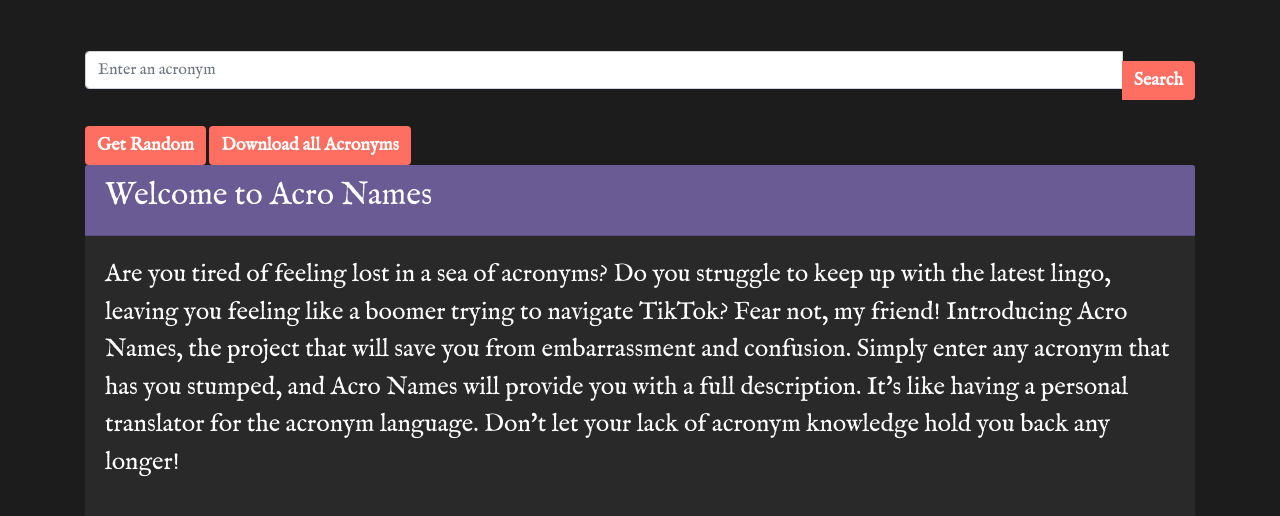
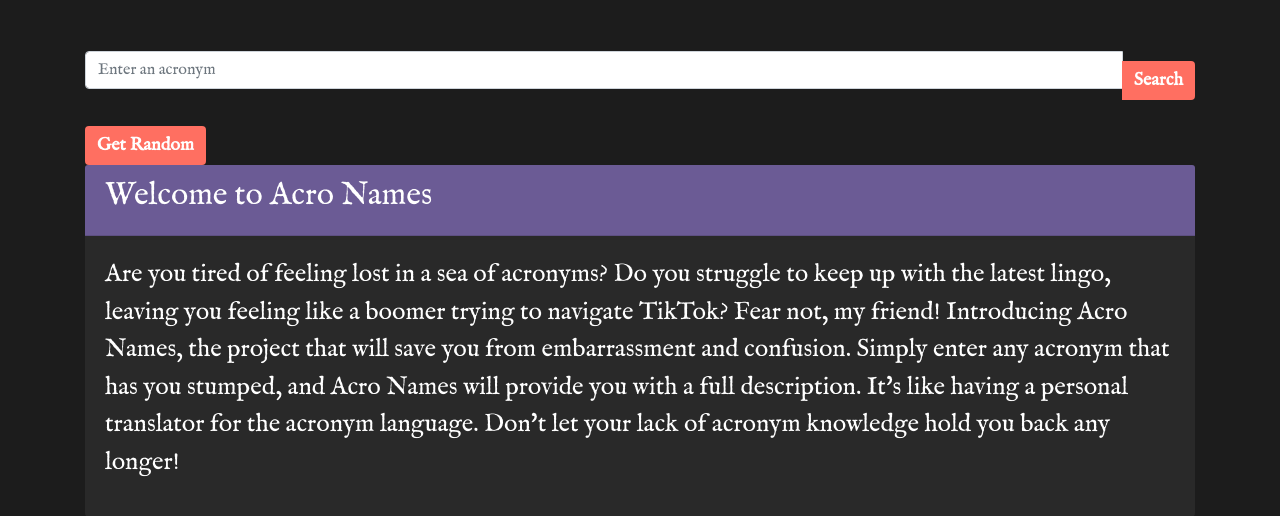
Before and after one commit to dave-cao/Acro-Names, a Flask app: page / in a window 1280 px wide. Shown: the part 560-1076 px from the top of the page. Run offline with Flask 2, Linux system fonts and the light colour scheme; some libraries are stand-ins or nearby versions.

Commit message:
removed download button

```diff
--- a/templates/index.html
+++ b/templates/index.html
@@ -23,7 +23,6 @@
         </form>
 
         <a class="btn btn-warning" href="{{ url_for("random_acronym") }}">Get Random</a>
-        <a class="btn btn-warning" href="{{ url_for("download_acronyms") }}">Download all Acronyms</a>
 
         {% if not acronym %}
             <div class="card">
```
